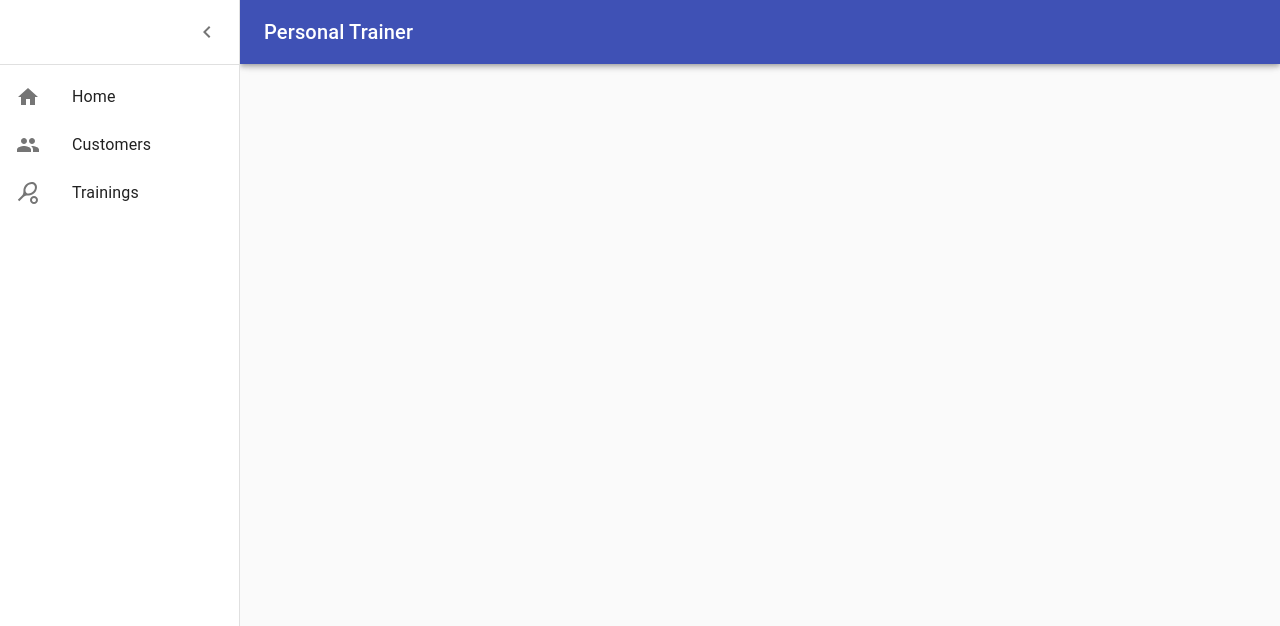
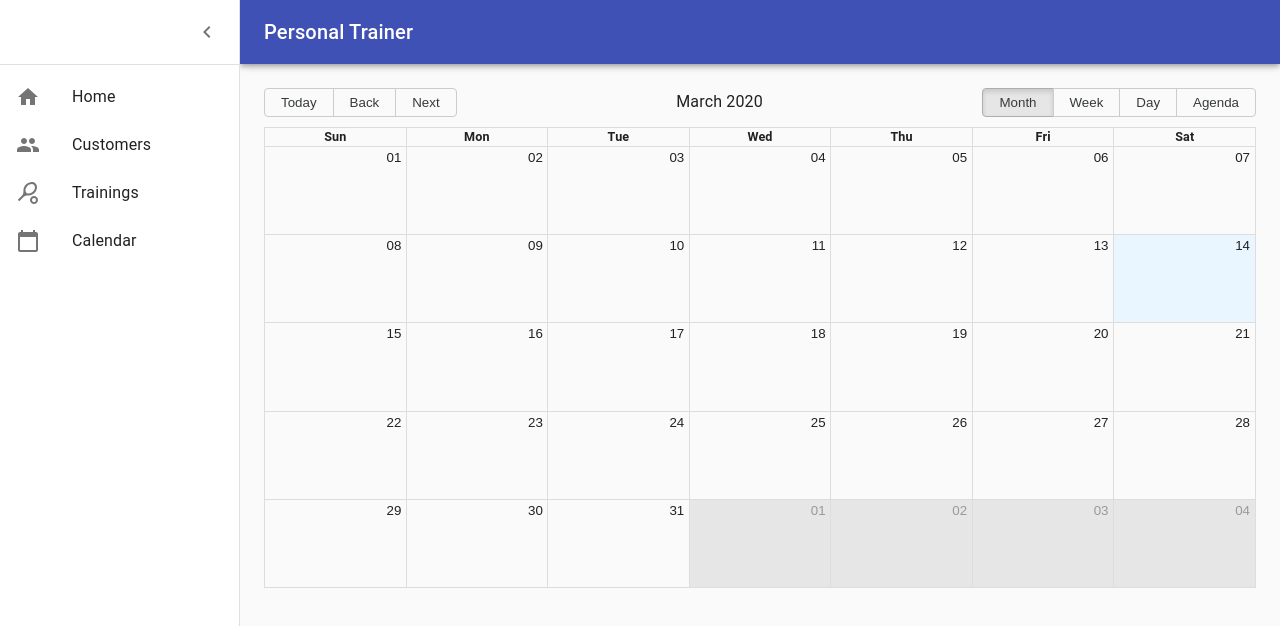
Before and after one commit to jkavan/personaltrainer, a React (Create React App) app: page /calendar in a window 1280 px wide. Shown: the top 626 px of the page. Built offline with nearby package versions, Linux system fonts and the light colour scheme; no server answers.

Commit message:
Add Calendar
Also prettified a couple of files

```diff
--- a/src/App.js
+++ b/src/App.js
@@ -1,36 +1,38 @@
-import React from 'react';
-import './App.css';
-import { BrowserRouter, Link, Switch, Route } from 'react-router-dom';
-import Customerlist from './components/Customerlist';
-import Traininglist from './components/Traininglist';
-import clsx from 'clsx';
-import { makeStyles, useTheme } from '@material-ui/core/styles';
-import Drawer from '@material-ui/core/Drawer';
-import CssBaseline from '@material-ui/core/CssBaseline';
-import AppBar from '@material-ui/core/AppBar';
-import Toolbar from '@material-ui/core/Toolbar';
-import List from '@material-ui/core/List';
-import Typography from '@material-ui/core/Typography';
-import Divider from '@material-ui/core/Divider';
-import IconButton from '@material-ui/core/IconButton';
-import MenuIcon from '@material-ui/icons/Menu';
-import ChevronLeftIcon from '@material-ui/icons/ChevronLeft';
-import ChevronRightIcon from '@material-ui/icons/ChevronRight';
-import ListItem from '@material-ui/core/ListItem';
-import ListItemIcon from '@material-ui/core/ListItemIcon';
-import ListItemText from '@material-ui/core/ListItemText';
-import HomeIcon from '@material-ui/icons/Home';
-import PeopleIcon from '@material-ui/icons/People';
-import SportsTennis from '@material-ui/icons/SportsTennis';
+import React from "react";
+import "./App.css";
+import { BrowserRouter, Link, Switch, Route } from "react-router-dom";
+import Customerlist from "./components/Customerlist";
+import Traininglist from "./components/Traininglist";
+import CalendarView from "./components/CalendarView";
+import clsx from "clsx";
+import { makeStyles, useTheme } from "@material-ui/core/styles";
+import Drawer from "@material-ui/core/Drawer";
+import CssBaseline from "@material-ui/core/CssBaseline";
+import AppBar from "@material-ui/core/AppBar";
+import Toolbar from "@material-ui/core/Toolbar";
+import List from "@material-ui/core/List";
+import Typography from "@material-ui/core/Typography";
+import Divider from "@material-ui/core/Divider";
+import IconButton from "@material-ui/core/IconButton";
+import MenuIcon from "@material-ui/icons/Menu";
+import ChevronLeftIcon from "@material-ui/icons/ChevronLeft";
+import ChevronRightIcon from "@material-ui/icons/ChevronRight";
+import ListItem from "@material-ui/core/ListItem";
+import ListItemIcon from "@material-ui/core/ListItemIcon";
+import ListItemText from "@material-ui/core/ListItemText";
+import HomeIcon from "@material-ui/icons/Home";
+import PeopleIcon from "@material-ui/icons/People";
+import CalendarTodayIcon from "@material-ui/icons/CalendarToday";
+import SportsTennis from "@material-ui/icons/SportsTennis";
 
 const drawerWidth = 240;
 
-const useStyles = makeStyles(theme => ({
+const useStyles = makeStyles((theme) => ({
   root: {
-    display: 'flex',
+    display: "flex",
   },
   appBar: {
-    transition: theme.transitions.create(['margin', 'width'], {
+    transition: theme.transitions.create(["margin", "width"], {
       easing: theme.transitions.easing.sharp,
       duration: theme.transitions.duration.leavingScreen,
     }),
@@ -38,7 +40,7 @@ const useStyles = makeStyles(theme => ({
   appBarShift: {
     width: `calc(100% - ${drawerWidth}px)`,
     marginLeft: drawerWidth,
-    transition: theme.transitions.create(['margin', 'width'], {
+    transition: theme.transitions.create(["margin", "width"], {
       easing: theme.transitions.easing.easeOut,
       duration: theme.transitions.duration.enteringScreen,
     }),
@@ -47,7 +49,7 @@ const useStyles = makeStyles(theme => ({
     marginRight: theme.spacing(2),
   },
   hide: {
-    display: 'none',
+    display: "none",
   },
   drawer: {
     width: drawerWidth,
@@ -57,23 +59,23 @@ const useStyles = makeStyles(theme => ({
     width: drawerWidth,
   },
   drawerHeader: {
-    display: 'flex',
-    alignItems: 'center',
+    display: "flex",
+    alignItems: "center",
     padding: theme.spacing(0, 1),
     ...theme.mixins.toolbar,
-    justifyContent: 'flex-end',
+    justifyContent: "flex-end",
   },
   content: {
     flexGrow: 1,
     padding: theme.spacing(3),
-    transition: theme.transitions.create('margin', {
+    transition: theme.transitions.create("margin", {
       easing: theme.transitions.easing.sharp,
       duration: theme.transitions.duration.leavingScreen,
     }),
     marginLeft: -drawerWidth,
   },
   contentShift: {
-    transition: theme.transitions.create('margin', {
+    transition: theme.transitions.create("margin", {
       easing: theme.transitions.easing.easeOut,
       duration: theme.transitions.duration.enteringScreen,
     }),
@@ -130,22 +132,38 @@ function App() {
         >
           <div className={classes.drawerHeader}>
             <IconButton onClick={handleDrawerClose}>
-              {theme.direction === 'ltr' ? <ChevronLeftIcon /> : <ChevronRightIcon />}
+              {theme.direction === "ltr" ? (
+                <ChevronLeftIcon />
+              ) : (
+                <ChevronRightIcon />
+              )}
             </IconButton>
           </div>
           <Divider />
           <List>
             <ListItem button component={Link} to="/">
-              <ListItemIcon><HomeIcon /></ListItemIcon>
+              <ListItemIcon>
+                <HomeIcon />
+              </ListItemIcon>
               <ListItemText primary="Home" />
             </ListItem>
-            <ListItem button component={Link} to="customers">
-              <ListItemIcon><PeopleIcon /></ListItemIcon>
+            <ListItem button component={Link} to="customers">
+              <ListItemIcon>
+                <PeopleIcon />
+              </ListItemIcon>
               <ListItemText primary="Customers" />
             </ListItem>
-            <ListItem button component={Link} to="trainings">
-              <ListItemIcon><SportsTennis /></ListItemIcon>
+            <ListItem button component={Link} to="trainings">
+              <ListItemIcon>
+                <SportsTennis />
+              </ListItemIcon>
               <ListItemText primary="Trainings" />
+            </ListItem>
+            <ListItem button component={Link} to="calendar">
+              <ListItemIcon>
+                <CalendarTodayIcon />
+              </ListItemIcon>
+              <ListItemText primary="Calendar" />
             </ListItem>
           </List>
         </Drawer>
@@ -159,6 +177,7 @@ function App() {
             <Route exact path="/" component={Customerlist} />
             <Route path="/customers" component={Customerlist} />
             <Route path="/trainings" component={Traininglist} />
+            <Route path="/calendar" component={CalendarView} />
           </Switch>
         </main>
       </BrowserRouter>
--- /dev/null
+++ b/src/components/CalendarView.js
@@ -0,0 +1,36 @@
+import React, { useState, useEffect, forwardRef } from "react";
+import { Calendar, momentLocalizer } from "react-big-calendar";
+import moment from "moment";
+import "react-big-calendar/lib/css/react-big-calendar.css";
+
+export default function CalendarView() {
+  const localizer = momentLocalizer(moment);
+  const [trainings, setTrainings] = useState([]);
+
+  useEffect(() => fetchData(), []);
+
+  const fetchData = () => {
+    fetch("https://customerrest.herokuapp.com/gettrainings")
+      .then((response) => response.json())
+      .then((data) => setTrainings(data));
+  };
+
+  return (
+    <div>
+      <Calendar
+        localizer={localizer}
+        events={trainings}
+        titleAccessor={(event) => {
+          return event.activity + " - " + event.customer.firstname;
+        }}
+        startAccessor={(event) => {
+          return moment(event.date).toDate();
+        }}
+        endAccessor={(event) => {
+          return moment(event.date).add(event.duration, "minutes").toDate();
+        }}
+        style={{ height: 500 }}
+      />
+    </div>
+  );
+}
--- a/src/components/Traininglist.js
+++ b/src/components/Traininglist.js
@@ -83,7 +83,7 @@ export default function Traininglist() {
           <DeleteIcon />
         </IconButton>
       ),
-      width: 10
+      width: 10,
     },
     {
       title: "Date",
```
Lines whose indentation alone changed are shown as unchanged.
